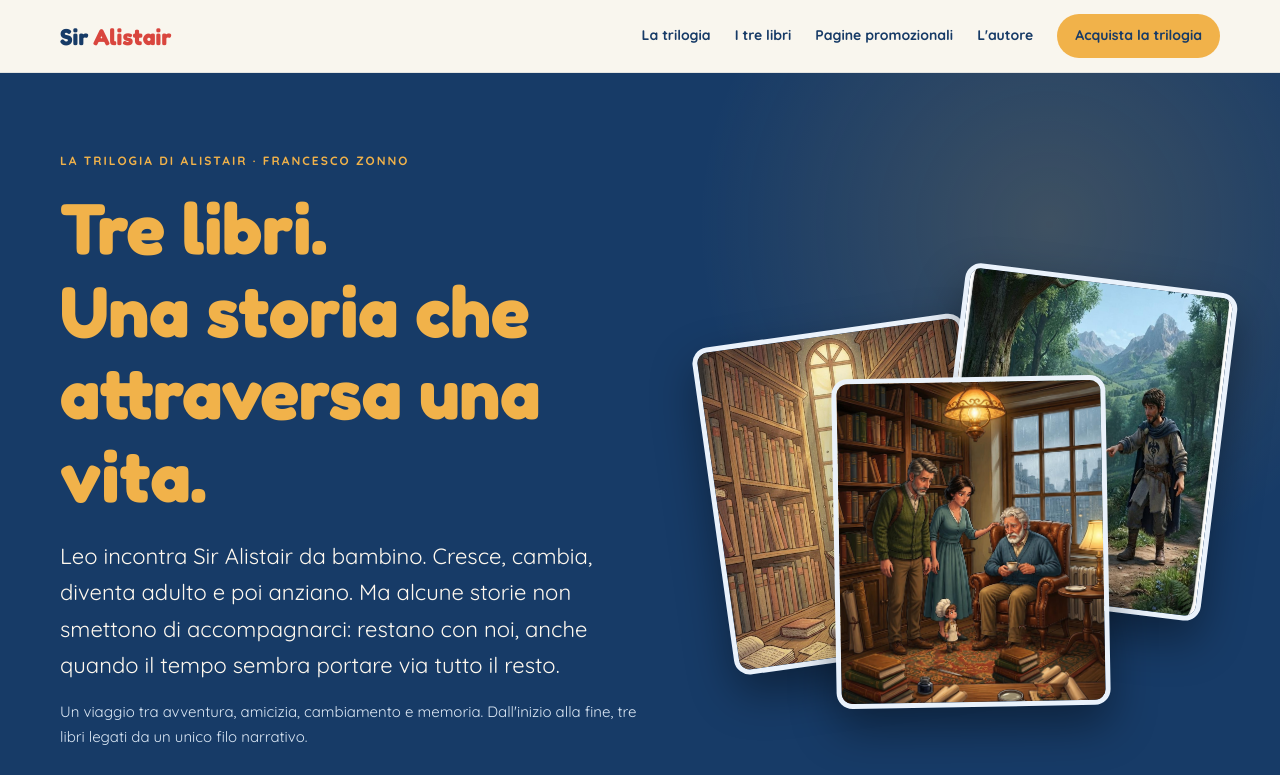
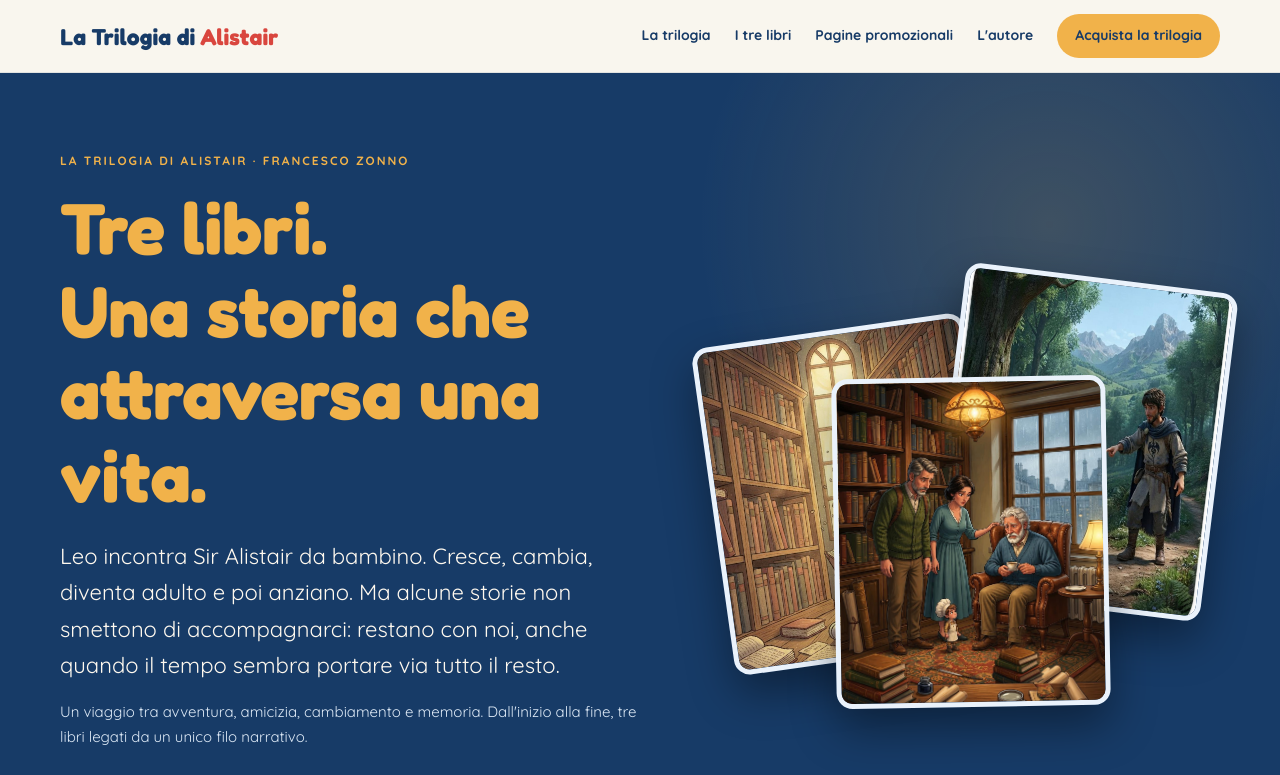
Before and after one commit to fzonno77/La-Trilogia-di-Alistair, a plain HTML site: page index.html in a window 1280 px wide. Shown: the top 775 px of the page. Drawn offline with Linux system fonts and the light colour scheme.

Commit message:
Update index.html

```diff
--- a/index.html
+++ b/index.html
@@ -46,7 +46,7 @@
 <body>
 <header class="topbar">
 <div class="wrap nav">
-<a class="brand" href="#inizio">Sir <span>Alistair</span></a>
+<a class="brand" href="#inizio">La Trilogia di <span>Alistair</span></a>
 <nav aria-label="Navigazione principale" class="navlinks">
 <a href="#trilogia">La trilogia</a><a href="#libri">I tre libri</a><a href="#pagine-promozionali">Pagine promozionali</a><a href="#autore">L'autore</a>
 <a class="nav-buy" href="https://www.amazon.it/dp/B0HMS45G3D?binding=paperback&amp;ref=dbs_dp_rwt_sb_pc_tpbk" rel="noopener noreferrer" target="_blank">Acquista la trilogia</a>
```
